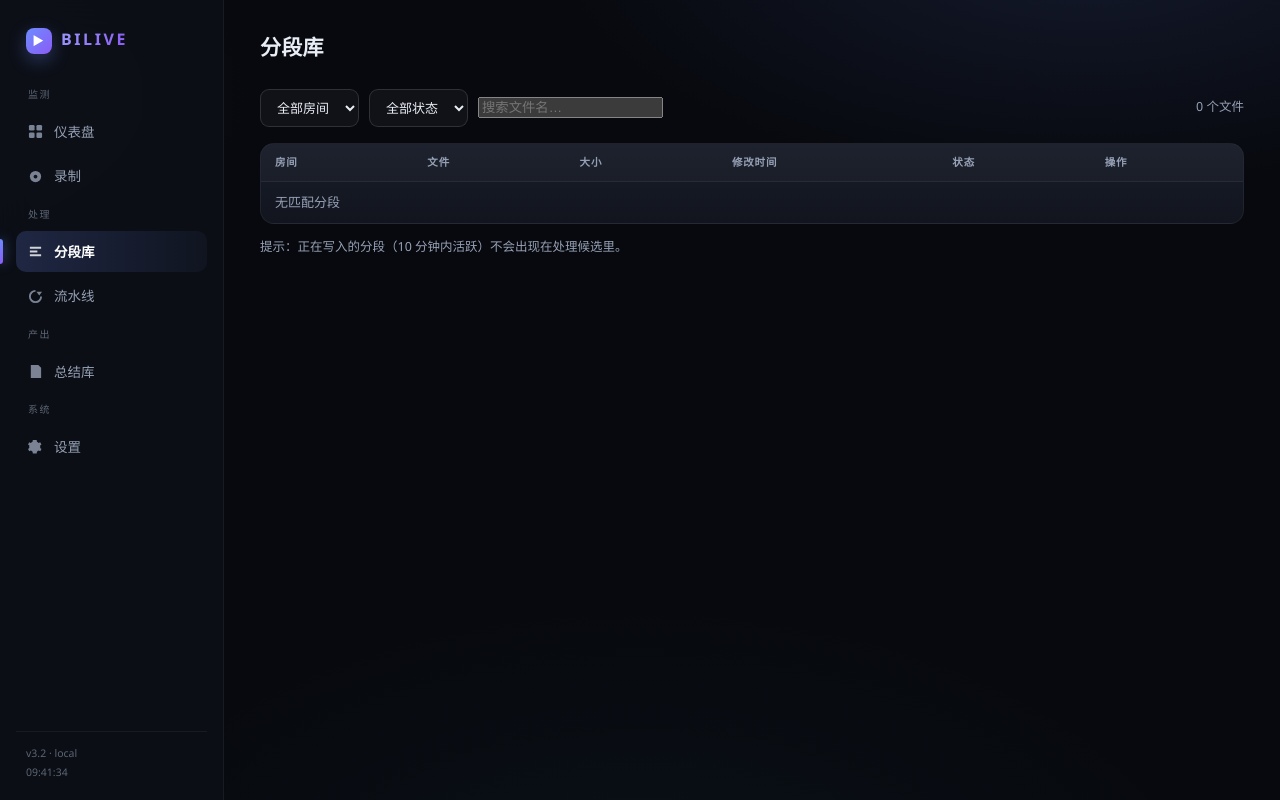
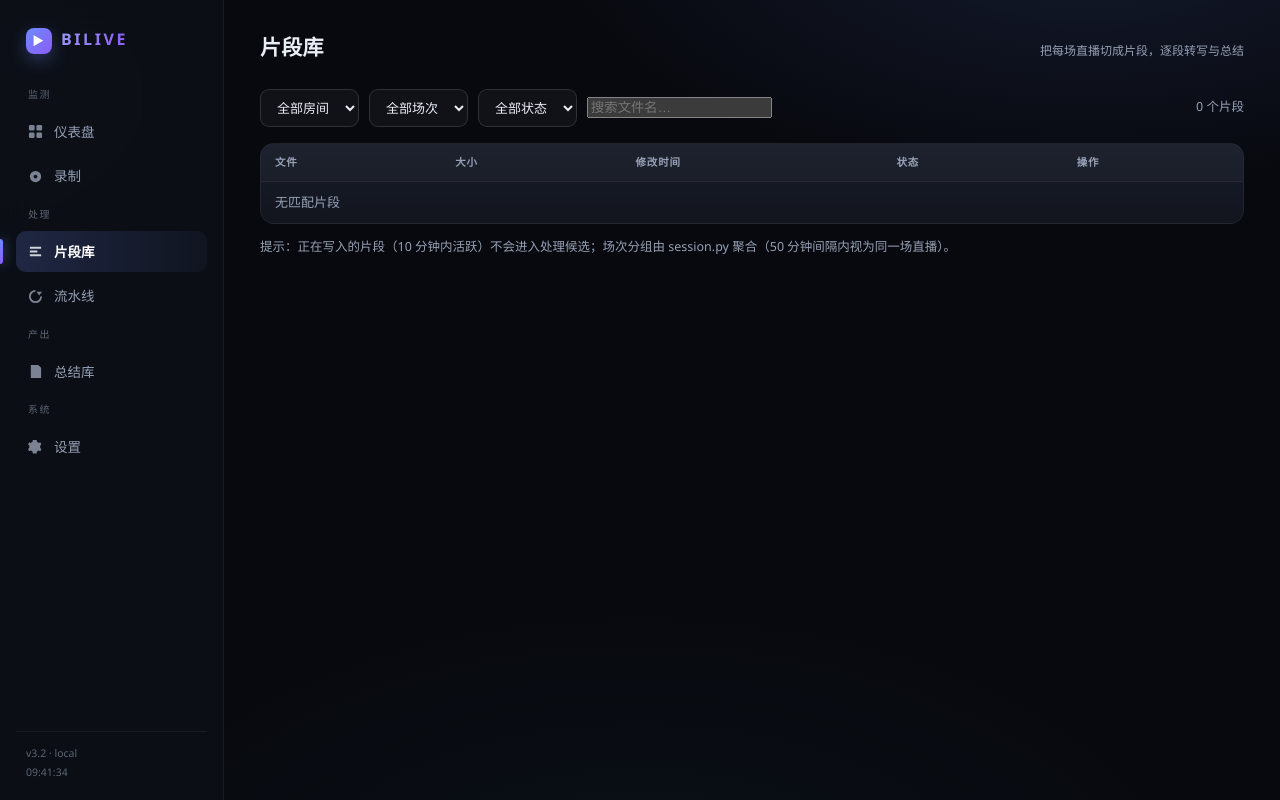
Before and after one commit to koofp/broadcast-live-tools, a FastAPI app: page /segments in a window 1280 px wide. Run offline with FastAPI, Linux system fonts and the light colour scheme; data that the repository does not hold is empty; parts of the project's set-up code (start-up, migrations or seed data) failed here and were passed over.

Commit message:
feat(ux): 片段库场次分组+忽略总结+性能与乱码修复 — segments按场次分组渲染(组头:徽章/标题/时段/段数/忽略按钮/场级总结链接)+场次筛选与?session=深链；导航分段库→片段库+两页副标题自解释；忽略总结全链路(session.py --ignore CLI补缺+面板API/按钮+总结库已忽略徽章)；cleanup预览GBK乱码修复(Console UTF8)；status后台常驻刷新(仪表盘永不阻塞,二次请求33ms)；services新增sessions_index/session_ignore_toggle

```diff
--- a/panel/main.py
+++ b/panel/main.py
@@ -143,6 +143,7 @@ def _worker_supervisor():
 @app.on_event("startup")
 async def start_worker():
     threading.Thread(target=_worker_supervisor, daemon=True).start()
+    services.start_status_refresher()   # 后台常驻刷新状态（架构定案：请求永不阻塞在 status.ps1 上）
 
 
 # ---------- 页面 ----------
@@ -227,7 +228,8 @@ def _recording_payload() -> dict:
 def page_segments(request: Request):
     files = services.files()
     rooms = sorted({f["room"] for f in files})
-    return nav(request, "分段库", "segments.html", files=files, rooms=rooms)
+    return nav(request, "片段库", "segments.html", files=files, rooms=rooms,
+               sessions=services.sessions_index())
 
 
 @app.get("/pipeline", response_class=HTMLResponse)
@@ -348,6 +350,22 @@ async def api_rooms_remove(req: Request):
         return JSONResponse({"ok": False, "reason": "房间号必须是数字"}, status_code=400)
     ok, msg = await run_in_threadpool(services.remove_room, rid)
     return JSONResponse({"ok": ok, "reason": msg, "need_restart": ok})
+
+
+@app.get("/api/sessions")
+def api_sessions():
+    return services.sessions_index()
+
+
+@app.post("/api/sessions/ignore")
+async def api_sessions_ignore(req: Request):
+    """切换某场次的「忽略场级总结」标记（复用 session.py CLI，幂等）。"""
+    b = await req.json()
+    room, sid = b.get("room"), b.get("session_id")
+    if not room or not sid:
+        return JSONResponse({"ok": False, "reason": "参数缺失"}, status_code=400)
+    msg = await run_in_threadpool(services.session_ignore_toggle, str(room), str(sid))
+    return {"ok": True, "message": msg}
 
 
 @app.post("/api/docker/restart")
--- a/panel/static/app.css
+++ b/panel/static/app.css
@@ -229,6 +229,12 @@ dialog#dlg::backdrop{background:rgba(4,6,10,.6);backdrop-filter:blur(3px)}
 .err-page{text-align:center;padding:130px 0}
 .err-page .code{font-size:84px;font-weight:800;color:#1d2330;letter-spacing:.12em}
 
+/* ---------- 片段库场次分组头 ---------- */
+.sess-head td{background:rgba(109,139,255,.08)!important;padding:9px 14px;font-size:12.5px;
+  border-left:3px solid var(--acc)}
+.sess-head b{margin:0 10px 0 8px}
+.btn-xs{padding:3px 10px;font-size:11px;box-shadow:none;margin-left:6px}
+
 /* ---------- 录制页房间卡 ---------- */
 .grid-cards{display:grid;grid-template-columns:repeat(auto-fill,minmax(310px,1fr));gap:16px}
 .roomcard{background:linear-gradient(180deg,var(--card-hi),var(--card-lo));
--- a/panel/templates/base.html
+++ b/panel/templates/base.html
@@ -19,7 +19,7 @@
       <svg viewBox="0 0 16 16"><circle cx="8" cy="8" r="6"/><circle cx="8" cy="8" r="2" fill="#12151c"/></svg>录制</a>
     <div class="nav-label">处理</div>
     <a href="/segments" class="{% if request.url.path.startswith('/segments') %}active{% endif %}">
-      <svg viewBox="0 0 16 16"><path d="M2 3h12v2H2zM2 7h8v2H2zM2 11h12v2H2z"/></svg>分段库</a>
+      <svg viewBox="0 0 16 16"><path d="M2 3h12v2H2zM2 7h8v2H2zM2 11h12v2H2z"/></svg>片段库</a>
     <a href="/pipeline" class="{% if request.url.path.startswith('/pipeline') %}active{% endif %}">
       <svg viewBox="0 0 16 16"><path d="M8 1a7 7 0 1 0 7 7h-2a5 5 0 1 1-5-5V1z"/><path d="M9 3h6l-3 4z"/></svg>流水线</a>
     <div class="nav-label">产出</div>
--- a/panel/templates/segments.html
+++ b/panel/templates/segments.html
@@ -1,20 +1,23 @@
 {% extends "base.html" %}
-{% block title %}分段库{% endblock %}
+{% block title %}片段库{% endblock %}
 {% block page %}segments{% endblock %}
+{% block h1 %}片段库{% endblock %}
+{% block topbar_extra %}<span class="sub">把每场直播切成片段，逐段转写与总结</span>{% endblock %}
 {% block content %}
 <div class="toolbar">
   <select id="f-room"><option value="">全部房间</option>{% for r in rooms %}<option value="{{ r }}">{{ r }}</option>{% endfor %}</select>
+  <select id="f-session"><option value="">全部场次</option></select>
   <select id="f-status">
     <option value="">全部状态</option><option value="none">未处理</option>
     <option value="srt">已转写</option><option value="summary">已总结</option>
   </select>
   <input id="f-q" placeholder="搜索文件名…">
-  <span class="mut" style="margin-left:auto">{{ files|length }} 个文件</span>
+  <span class="mut" style="margin-left:auto">{{ files|length }} 个片段</span>
 </div>
 <table class="tbl"><thead><tr>
- <th>房间</th><th>文件</th><th>大小</th><th>修改时间</th><th>状态</th><th>操作</th>
+ <th>文件</th><th>大小</th><th>修改时间</th><th>状态</th><th>操作</th>
 </tr></thead><tbody id="rows"></tbody></table>
-<p class="mut">提示：正在写入的分段（10 分钟内活跃）不会出现在处理候选里。</p>
+<p class="mut">提示：正在写入的片段（10 分钟内活跃）不会进入处理候选；场次分组由 session.py 聚合（50 分钟间隔内视为同一场直播）。</p>
 
 <dialog id="dlg"><div class="dlg-head"><b id="dlg-title"></b><button class="btn ghost" onclick="App.q('#dlg').close()">✕</button></div>
 <pre id="dlg-body" class="logbox"></pre></dialog>
@@ -23,38 +26,95 @@
 {% block pagejs %}
 <script>
 App.pageInit.segments = async function(){
-  // 深链支持：/segments?room=xxx&status=none&q=关键字（仪表盘流程条/录制卡入口）
   const usp = new URLSearchParams(location.search);
-  if (usp.get('room'))   { const sel=App.q('#f-room'); sel.value=usp.get('room');
-                           if(sel.value!==usp.get('room')) sel.value=''; }  // 非法房间号回退"全部"
+  const files = await App.fetchJSON('/api/files'); if(!files) return;
+  const sidx = await App.fetchJSON('/api/sessions') || {};
+  const segSession = {};
+  for (const [room, list] of Object.entries(sidx))
+    for (const s of list)
+      for (const g of (s.segments || [])) segSession[room + '/' + g.name] = s;
+
+  const rows = App.q('#rows');
+  // 场次筛选选项（新→旧）
+  const selS = App.q('#f-session');
+  const opts = [];
+  for (const [room, list] of Object.entries(sidx))
+    for (const s of list) opts.push({ v: room + '|' + s.id,
+      t: `${room} · ${s.title || s.id} ${s.start.slice(5, 16)}` });
+  opts.sort((a, b) => b.v.localeCompare(a.v));
+  for (const o of opts) { const op = document.createElement('option'); op.value = o.v; op.textContent = o.t; selS.appendChild(op); }
+  const setSel = (id, v) => { if (!v) return; const el = App.q(id); el.value = v; if (el.value !== v) el.value = ''; };
+  setSel('#f-room', usp.get('room'));
+  setSel('#f-session', usp.get('session'));
   if (usp.get('status')) App.q('#f-status').value = usp.get('status');
-  if (usp.get('q'))      App.q('#f-q').value      = usp.get('q');
-  const files = await App.fetchJSON('/api/files'); if(!files) return;
-  const rows = App.q('#rows');
-  function render(){
-    const room=App.q('#f-room').value, st=App.q('#f-status').value, q=App.q('#f-q').value.toLowerCase();
-    rows.innerHTML='';
-    for(const r of files){
-      if(room && r.room!==room) continue;
-      if(st==='srt' && (!r.srt||r.summary)) continue;
-      if(st==='summary' && !r.summary) continue;
-      if(st==='none' && (r.srt||r.summary)) continue;
-      if(q && !r.name.toLowerCase().includes(q)) continue;
-      const canProc = !r.summary && !r.is_current;
-      const tr=document.createElement('tr');
-      tr.innerHTML=`<td>${App.esc(r.room)}</td><td>${App.esc(r.name)}</td><td>${r.size_gb}GB</td><td>${r.mtime}</td>
-        <td><span class="badge ${r.status_class}">${r.status_label}</span></td>
-        <td class="acts">
-          ${r.summary?`<button class="btn ghost" onclick="App.viewSum('${r.room}','${r.name}')">总结</button>
-                       <button class="btn ghost" onclick="App.viewSrt('${r.room}','${r.name}')">字幕</button>`:''}
-          ${canProc?`<button class="btn" onclick="App.procOne('${r.name}')">${r.srt?'补总结':'转写+总结'}</button>`
-                   :(r.is_current?'<span class="mut">最近写入…</span>':'')}
+  if (usp.get('q')) App.q('#f-q').value = usp.get('q');
+
+  window.toggleIgnore = async (room, sid, ignored) => {
+    const r = await App.postJSON('/api/sessions/ignore', { room, session_id: sid });
+    App.toast((r && r.message) || (ignored ? '已恢复总结' : '已忽略该场总结'));
+    setTimeout(() => location.reload(), 700);
+  };
+
+  function rowHtml(r) {
+    const canProc = !r.summary && !r.is_current;
+    return `<td>${App.esc(r.name)}</td><td>${r.size_gb}GB</td><td>${r.mtime}</td>
+      <td><span class="badge ${r.status_class}">${r.status_label}</span></td>
+      <td class="acts">
+        ${r.summary ? `<button class="btn ghost" onclick="App.viewSum('${r.room}','${r.name}')">总结</button>
+                     <button class="btn ghost" onclick="App.viewSrt('${r.room}','${r.name}')">字幕</button>` : ''}
+        ${canProc ? `<button class="btn" onclick="App.procOne('${r.name}')">${r.srt ? '补总结' : '转写+总结'}</button>`
+                  : (r.is_current ? '<span class="mut">最近写入…</span>' : '')}
+      </td>`;
+  }
+
+  function render() {
+    const room = App.q('#f-room').value, st = App.q('#f-status').value,
+          q = App.q('#f-q').value.toLowerCase(), sess = App.q('#f-session').value;
+    rows.innerHTML = '';
+    const groups = new Map();
+    for (const r of files) {
+      if (room && r.room !== room) continue;
+      if (st === 'srt' && (!r.srt || r.summary)) continue;
+      if (st === 'summary' && !r.summary) continue;
+      if (st === 'none' && (r.srt || r.summary)) continue;
+      if (q && !r.name.toLowerCase().includes(q)) continue;
+      const s = segSession[r.room + '/' + r.name];
+      const key = s ? r.room + '|' + s.id : '_un';
+      if (sess && key !== sess) continue;
+      if (!groups.has(key)) groups.set(key, { s, room: r.room, list: [] });
+      groups.get(key).list.push(r);
+    }
+    const ordered = [...groups.entries()].sort((a, b) => {
+      if (a[0] === '_un') return 1; if (b[0] === '_un') return -1;
+      return (b[1].s?.id || '').localeCompare(a[1].s?.id || '');
+    });
+    for (const [key, g] of ordered) {
+      if (!g.list.length) continue;
+      const head = document.createElement('tr');
+      if (g.s) {
+        const s = g.s;
+        head.innerHTML = `<td colspan="5" class="sess-head">
+          <span class="badge ${s.ignored ? 'b-none' : 'b-run'}">${s.ignored ? '场次·已忽略总结' : '场次'}</span>
+          <b>${App.esc(g.room + ' · ' + (s.title || s.id))}</b>
+          <span class="mut">${s.start.slice(5, 16)}–${(s.end_est || '').slice(11, 16)} · ${s.segment_count} 段</span>
+          <span style="margin-left:auto"></span>
+          <button class="btn ghost btn-xs" onclick="toggleIgnore('${g.room}','${s.id}',${!!s.ignored})">${s.ignored ? '恢复总结' : '忽略总结'}</button>
+          <a class="btn ghost btn-xs" href="/summaries/${g.room}/${s.id}.summary.md">场级总结</a>
         </td>`;
-      rows.appendChild(tr);
+      } else {
+        head.innerHTML = `<td colspan="5" class="mut center">未归类片段（运行 python session.py 后自动聚合）</td>`;
+      }
+      rows.appendChild(head);
+      for (const r of g.list) {
+        const tr = document.createElement('tr');
+        tr.innerHTML = rowHtml(r);
+        rows.appendChild(tr);
+      }
     }
-    if(!rows.children.length) rows.innerHTML='<tr><td colspan="6" class="mut center">无匹配分段</td></tr>';
+    if (!rows.children.length) rows.innerHTML = '<tr><td colspan="5" class="mut center">无匹配片段</td></tr>';
   }
-  App.q('#f-room').onchange=render; App.q('#f-status').onchange=render; App.q('#f-q').oninput=render;
+  App.q('#f-room').onchange = render; App.q('#f-session').onchange = render;
+  App.q('#f-status').onchange = render; App.q('#f-q').oninput = render;
   render();
 };
 </script>
--- a/panel/templates/summaries.html
+++ b/panel/templates/summaries.html
@@ -1,6 +1,7 @@
 {% extends "base.html" %}
 {% block title %}总结库{% endblock %}
 {% block page %}summaries{% endblock %}
+{% block topbar_extra %}<span class="sub">按场次汇总每场直播的核心内容与结论</span>{% endblock %}
 {% block content %}
 <div class="toolbar">
   <input id="q" placeholder="搜索房间/文件…" value="{{ q }}">
@@ -13,6 +14,7 @@
 <td>{{ r.date }}</td><td>{{ r.room }}</td>
 <td>{% if r.kind == 'session' %}<span class="badge b-run">场次</span> <b>{{ r.title or r.base }}</b>
 <span class="mut">{{ r.time_range }} · {{ r.segment_count }}段</span>
+{% if r.ignored %}<span class="badge b-none">已忽略</span>{% endif %}
 {% if r.one_liner %}<div class="mut" style="margin-top:3px">{{ r.one_liner }}</div>{% endif %}
 {% else %}{{ r.video }}{% endif %}</td>
 <td><a class="btn ghost" href="/summaries/{{ r.room }}/{{ r.base }}.summary.md">阅读</a>
```
Also changed, not shown: bilive-runbook.md (+2 -2 lines), panel/services.py (+72 -24 lines), session.py (+22 -1 lines), 1 other file.
